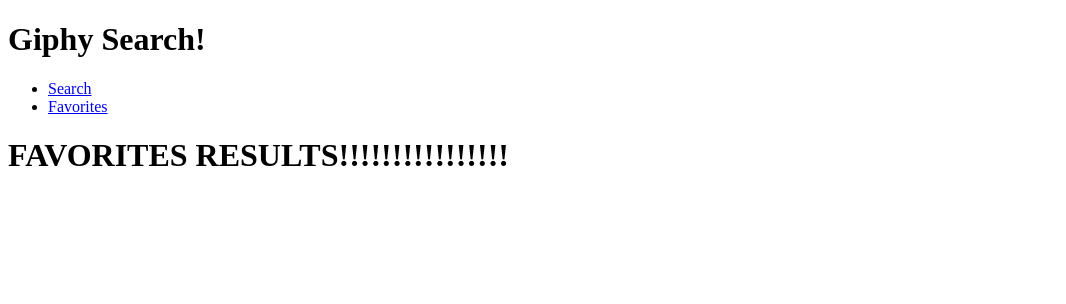
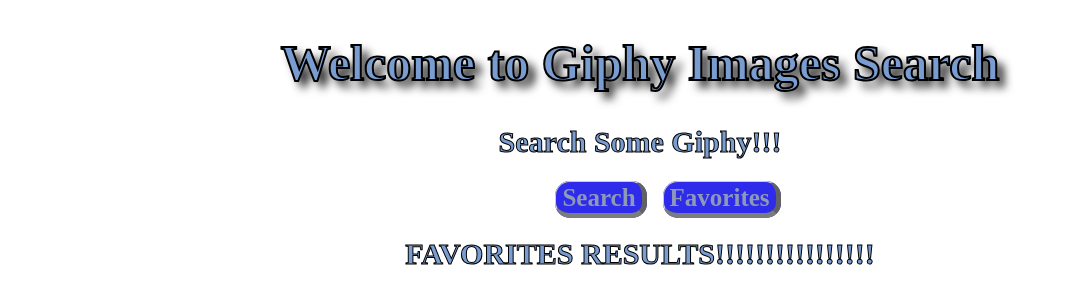
Before and after one commit to Manxiong26/group-giphy-saga-project, a React (Create React App) app: page /#/favorites in a window 1280 px wide. Shown: the top 304 px of the page, without its empty margins (0-1066 px from the left). Built offline with nearby package versions, Linux system fonts and the light colour scheme.

Commit message:
updated css styling

```diff
--- /dev/null
+++ b/src/components/App/App.css
@@ -0,0 +1,22 @@
+.link{
+    font: bold 25px san-sariff;
+    text-decoration: none;
+    background-color: #2e2beb;
+    color: #8d99b8;
+    padding: 2px 6px 2px 6px;
+    border-top: 1px solid #CCCCCC;
+    border-right: 5px solid #636262;
+    border-bottom: 5px solid #7c7c7c;
+    border-left: 1px solid #CCCCCC;
+    margin-left: 1rem;
+    border-radius: 15px;
+
+}
+
+li{
+    display: inline-block;
+}
+
+div{
+    text-align: center;
+}
--- a/src/components/App/App.js
+++ b/src/components/App/App.js
@@ -2,25 +2,24 @@
 import {HashRouter as Router, Route, Link} from 'react-router-dom';
 
 import SearchResults from '../SearchResults/SearchResults';
-import FavoritesResults from '../FavoritesResults/FavoritesResults'
-
+import FavoritesResults from '../FavoritesResults/FavoritesResults';
+import Header from '../Header/Header';
+import './App.css';
 
 function App(props) {
   return (
     <>
-      <header>
-      <h1>Giphy Search!</h1>
+      <Header />
       <Router>
-        <div class="nav">
+        <div className="nav">
           <ul>
-            <li><Link to="/">Search</Link></li>
-            <li><Link to="/favorites">Favorites</Link></li>
+            <li><Link className="link" to="/">Search</Link></li>
+            <li><Link className="link" to="/favorites">Favorites</Link></li>
           </ul>
         </div>
         <Route path="/" exact><SearchResults /></Route>
         <Route path="/favorites"><FavoritesResults /></Route>
       </Router>
-    </header>
     </>
   )
 }
--- /dev/null
+++ b/src/components/FavoritesResults/FavoritesResults.css
@@ -0,0 +1,7 @@
+.fav{
+    font-size: 30px;
+    -webkit-text-fill-color: rgb(122, 157, 209);
+    -webkit-text-stroke-width: 1px;
+    -webkit-text-stroke-color: black;
+    text-align: center;
+}
--- a/src/components/FavoritesResults/FavoritesResults.js
+++ b/src/components/FavoritesResults/FavoritesResults.js
@@ -1,6 +1,8 @@
+import './FavoritesResults.css'
+
 function FavoritesResults() {
   return(
-    <h1>FAVORITES RESULTS!!!!!!!!!!!!!!!!</h1>
+    <h2 className="fav">FAVORITES RESULTS!!!!!!!!!!!!!!!!</h2>
   )
 }
 
--- /dev/null
+++ b/src/components/Header/Header.css
@@ -0,0 +1,14 @@
+h1{
+    text-shadow: 7px 7px 10px;
+}
+
+header {
+    font-size: 25px;
+    text-align: center;
+}
+
+header{
+    -webkit-text-fill-color: rgb(122, 157, 209);
+    -webkit-text-stroke-width: 2px;
+    -webkit-text-stroke-color: black;
+}
--- a/src/components/Header/Header.js
+++ b/src/components/Header/Header.js
@@ -0,0 +1,14 @@
+import React from 'react';
+import './Header.css'
+
+
+function Header() {
+    return (
+        <header>
+            <h1 className="welcome">Welcome to Giphy Images Search</h1>
+            <h2 className="search">Search Some Giphy!!!</h2>
+        </header>
+    )
+}
+
+export default Header;
--- /dev/null
+++ b/src/components/SearchResults/SearchResults.css
@@ -0,0 +1,7 @@
+.search{
+    font-size: 30px;
+    -webkit-text-fill-color: rgb(122, 157, 209);
+    -webkit-text-stroke-width: 1px;
+    -webkit-text-stroke-color: black;
+    text-align: center;
+}
--- a/src/components/SearchResults/SearchResults.js
+++ b/src/components/SearchResults/SearchResults.js
@@ -1,6 +1,8 @@
+import './SearchResults.css'
+
 function SearchResults() {
   return(
-    <h1>SEARCH RESULTS!!!!!!!!!!!!!!!!</h1>
+    <h2 className="search">SEARCH RESULTS!!!!!!!!!!!!!!!!</h2>
   )
 }
 
```
